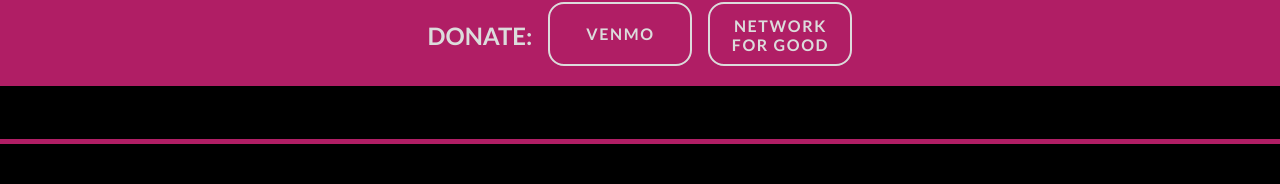
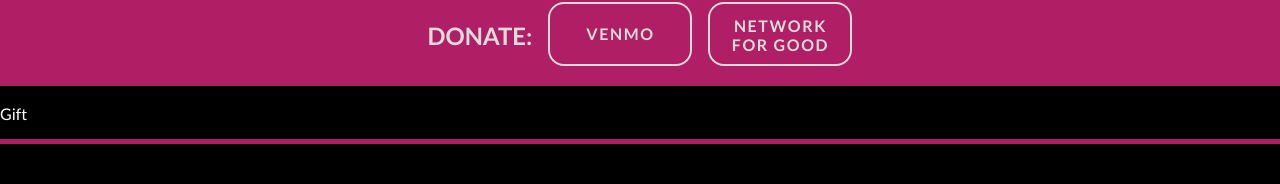
Before and after one commit to vishalicious213/bcc-v2, a Next.js app: page /gifts/chemo-comfort-bag in a window 1280 px wide. Shown: the part 124-308 px from the top of the page. Built offline with nearby package versions, Linux system fonts and the light colour scheme.

Commit message:
[gift].js renders <p>

```diff
--- a/pages/gifts/[gift].js
+++ b/pages/gifts/[gift].js
@@ -1,37 +1,47 @@
-import { products } from "../../components/shop"
+import { gifts } from "../../components/shop"
 
 const Gift = (props) => {
     console.log(props)
     return (
-        <p>Product</p>
+        <>
+        <p>Gift</p>
+
+        <style jsx>
+            {`
+            p {
+                color: white;
+            }
+            `}
+        </style>
+        </>
     )
 }
 
-export const getStaticPaths = () => {
-    const filenames = products.slug
-    console.log(filenames)
+// export const getStaticPaths = () => {
+//     const filenames = gifts.slug
+//     console.log(filenames)
 
-    const paths = filenames.map(filename => {
-        return {
-            params: {
-                gift: `/gifts/${filename}`
-            }
-        }
-    })
+//     const paths = filenames.map(filename => {
+//         return {
+//             params: {
+//                 gift: `/gifts/${filename}`
+//             }
+//         }
+//     })
 
-    return {
-        paths,
-        fallback: false,
-    }
-}
+//     return {
+//         paths,
+//         fallback: false,
+//     }
+// }
 
-export const getStaticProps = async (context) => {
-    const giftName = context.params.gift
-    return {
-        props: {
-            products
-        }
-    }
-}
+// export const getStaticProps = async (context) => {
+//     const giftName = context.params.gift
+//     return {
+//         props: {
+//             gift
+//         }
+//     }
+// }
 
 export default Gift
```
